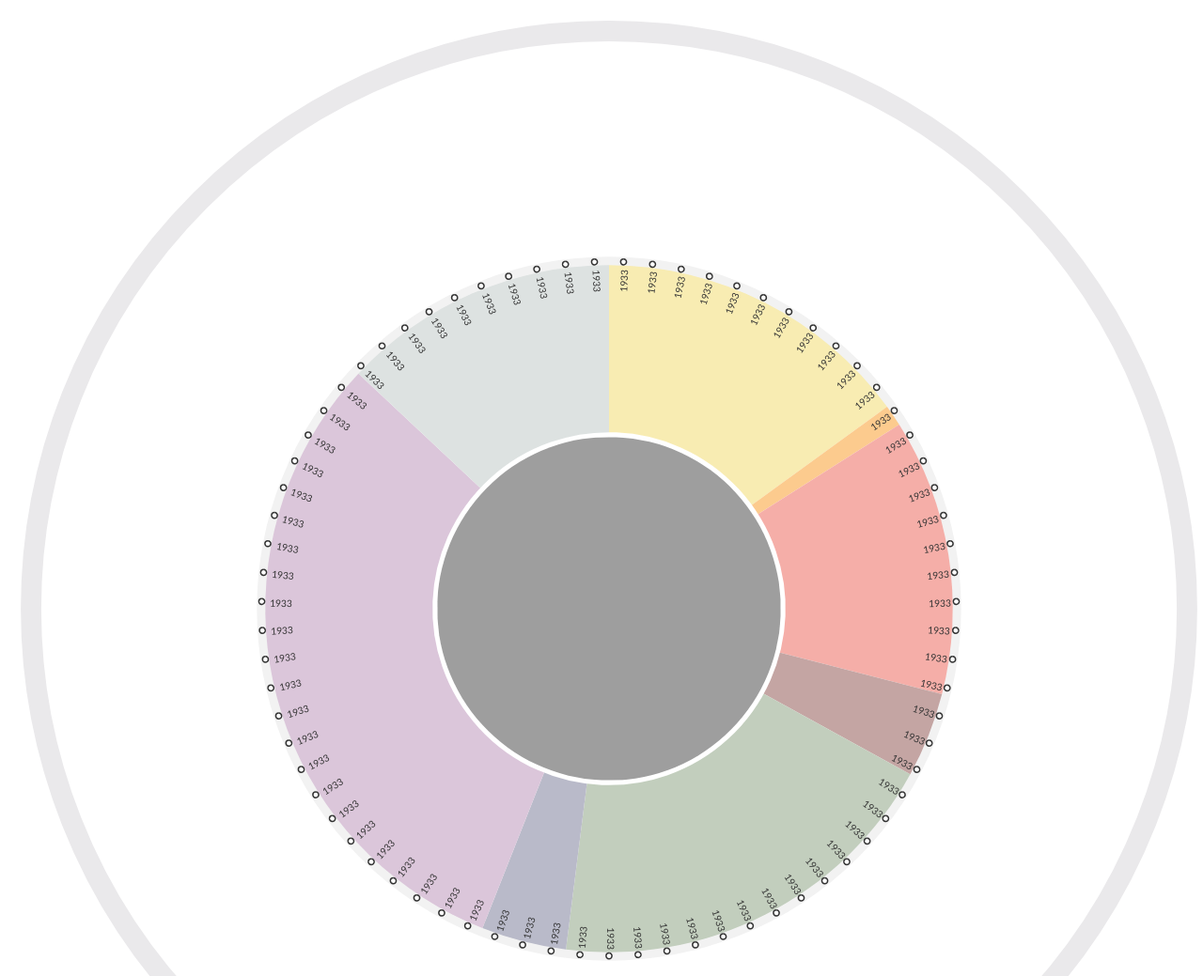
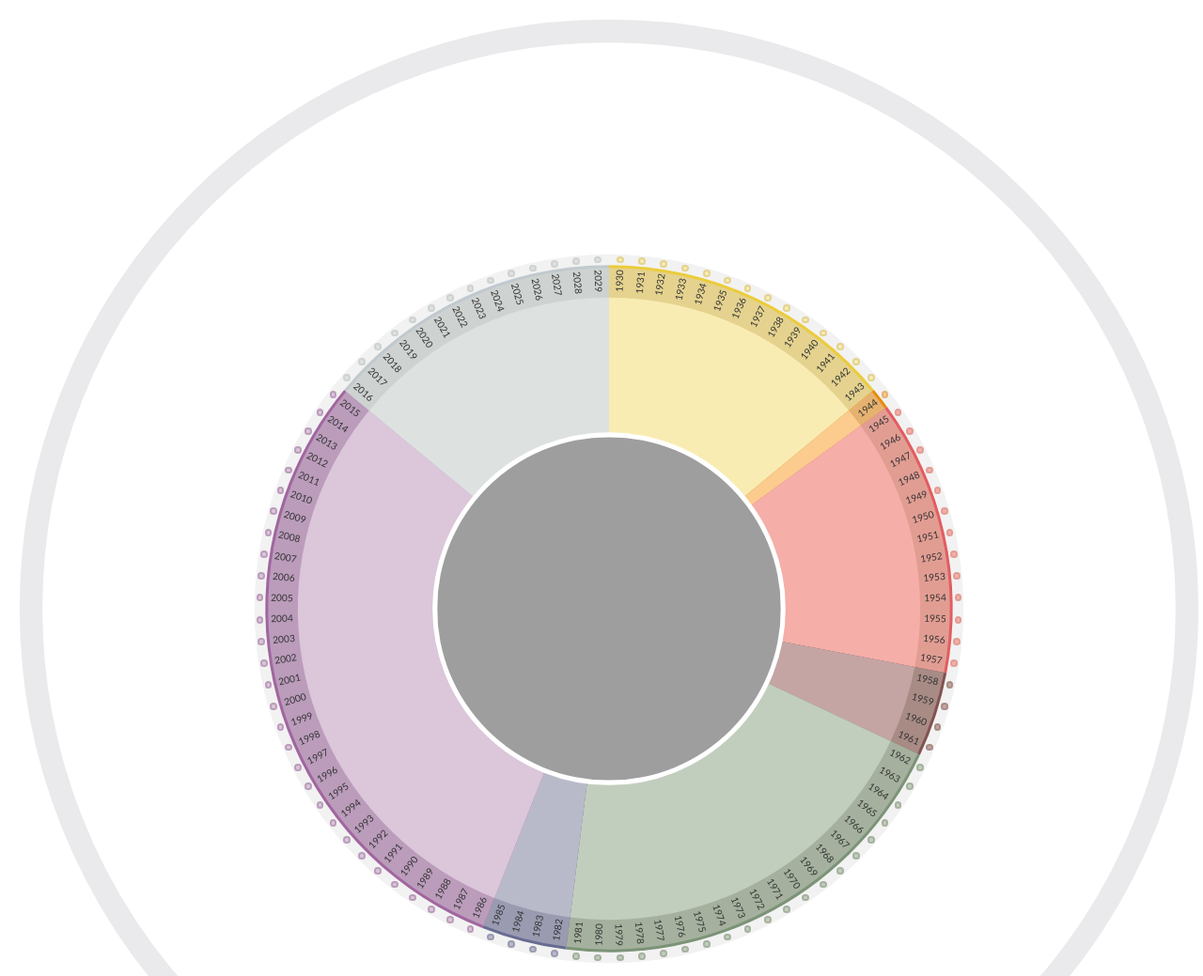
Before and after one commit to janaratolonbaeva/circle-of-life, a plain HTML site: page index.html in a window 1280 px wide. Shown: the top 1039 px of the page at 94% size. Drawn offline with Linux system fonts and the light colour scheme.

Commit message:
Added data

```diff
--- a/script.js
+++ b/script.js
@@ -1,3 +1,52 @@
+// main - this color a large background, base - this color for dot border,
+// secondary - this color for date's background
+
+const categoryData = {
+  amountYear: 100,
+  arrayData: [
+    {
+      category: 'Kindheit & Jugend',
+      colors: { main: '#f8ecb2', secondary: '#e4d28e', base: '#ebcc3c' },
+      date: { from: 1930, to: 1944 },
+    },
+    {
+      category: 'Flucht',
+      colors: { main: '#fccb8e', secondary: '#e6b26f', base: '#e78b0a' },
+      date: { from: 1944, to: 1945 },
+    },
+    {
+      category: 'Ausbildung',
+      colors: { main: '#f5aea8', secondary: '#e29d93', base: '#e25d60' },
+      date: { from: 1945, to: 1958 },
+    },
+    {
+      category: 'Familiengründung',
+      colors: { main: '#c4a5a3', secondary: '#a88b85', base: '#825251' },
+      date: { from: 1958, to: 1962 },
+    },
+    {
+      category: 'Familie & Firma',
+      colors: { main: '#c2cebd', secondary: '#a5b19e', base: '#7b9376' },
+      date: { from: 1962, to: 1982 },
+    },
+    {
+      category: 'Witwe',
+      colors: { main: '#b9bac9', secondary: '#9a9bb1', base: '#686c91' },
+      date: { from: 1982, to: 1986 },
+    },
+    {
+      category: 'Witwe & Großmutter',
+      colors: { main: '#dbc6da', secondary: '#bb9cbb', base: '#a1659f' },
+      date: { from: 1986, to: 2016 },
+    },
+    {
+      category: '',
+      colors: { main: '#dde2e1', secondary: '#ced2d0', base: '#c0c9ce' },
+      date: { from: 2016, to: 2030 },
+    },
+  ],
+};
+
 let canvas = document.getElementById('canvas');
 const canvasWrapper = document.querySelector('.canvas-wrapper');
 let ctx = canvas.getContext('2d');
@@ -12,24 +61,11 @@ let radius = canvas.width / 3.5;
 let startAngle = -Math.PI / 2;
 let endAngle = startAngle + 2 * Math.PI;
 
-drawCircleWithOneColor((canvas.width - 50) / 2, canvas.width * (0.034 / 2), '#EAE9EB');
-drawCircleWithOneColor(radius, canvas.width * (0.028 / 2), '#F2F2F2');
+drawCircleWithOneColor((canvas.width - 50) / 2, canvas.width * (0.038 / 2), '#EAE9EB');
+drawCircleWithOneColor(radius, canvas.width * (0.036 / 2), '#F2F2F2');
 
 const deg = 360;
-
-const arrayInterval = [
-  { color: '#F8ECB2', int: (15 * deg) / 100 },
-  { color: '#FCCB8E', int: (1 * deg) / 100 },
-  { color: '#F5AEA8', int: (13 * deg) / 100 },
-  { color: '#C4A5A3', int: (4 * deg) / 100 },
-  { color: '#C2CEBD', int: (19 * deg) / 100 },
-  { color: '#B9BAC9', int: (4 * deg) / 100 },
-  { color: '#DBC6DA', int: (31 * deg) / 100 },
-  { color: '#DDE2E1', int: (13 * deg) / 100 },
-];
-
-draw();
-drawDots();
+drawTriangle();
 
 let img = new Image();
 img.src = 'images/image.jpg';
@@ -40,56 +76,57 @@ img.onload = function () {
   ctx.drawImage(img, imgX, imgY, imgSize, imgSize);
 };
 
-endAngle = startAngle + 4 * Math.PI;
+const endAngleLittleCircle = startAngle + 4 * Math.PI;
 ctx.beginPath();
-ctx.arc(centerX, centerY, imgSize / 2, startAngle, endAngle);
+ctx.arc(centerX, centerY, imgSize / 2, startAngle, endAngleLittleCircle);
 ctx.lineWidth = 10;
 ctx.strokeStyle = '#FFFFFF';
 ctx.stroke();
 ctx.restore();
 ctx.clip();
 
-function drawDots() {
-  let numberOfPoints = 75;
+drawDotsForBigCircle();
+
+function drawDotsForBigCircle() {
+  const { arrayData, amountYear } = categoryData;
+  let numberOfPoints = amountYear;
   let divisions = 2;
   let angleStep = (endAngle - startAngle) / numberOfPoints;
-  startAngle = startAngle + angleStep / divisions;
+  let adjustedStartAngle = startAngle + angleStep / divisions;
+  const firstDate = arrayData[0].date.from;
+  const lastDate = arrayData[categoryData.arrayData.length - 1].date.to;
+  const numberOfYears = lastDate - firstDate;
 
-  for (let i = 0; i < numberOfPoints; i++) {
-    let angle = startAngle + i * angleStep;
-    x = centerX + (radius - canvas.width * 0.012) * Math.cos(angle);
-    y = centerY + (radius - canvas.width * 0.012) * Math.sin(angle);
+  for (let i = firstDate; i < lastDate; i++) {
+    const angle = adjustedStartAngle + (i - firstDate) * angleStep;
+    const dateX = centerX + (radius - canvas.width * 0.014) * Math.cos(angle);
+    const dateY = centerY + (radius - canvas.width * 0.014) * Math.sin(angle);
+    const fontSizeDate = canvas.width * 0.008;
+    const dotX = centerX + (radius + canvas.width * 0.0046) * Math.cos(angle);
+    const dotY = centerY + (radius + canvas.width * 0.0046) * Math.sin(angle);
+    const dotSize = canvas.width * (0.012 / 2);
+    const borderWidth = 2.5;
+    let bgColor;
+    let borderColor;
 
-    const el = document.createElement('span');
-    let font = canvas.width * 0.008;
-    el.innerHTML = '1933';
-    el.classList.add('date');
-    el.style.fontSize = `${font}px`;
-    el.style.top = `${y - font / 2}px`;
-    el.style.left = `${x - font}px`;
+    arrayData.map((item) => {
+      if (item.date.to >= i && item.date.from <= i) {
+        bgColor = item.colors.main;
+        borderColor = item.colors.secondary;
+      }
+    });
 
-    if (i < numberOfPoints / 2) {
-      el.style.transform = `rotate(${angle}rad)`;
-    } else {
-      el.style.transform = `rotate(${angle + Math.PI}rad)`;
-    }
-    canvasWrapper.appendChild(el);
-
-    x = centerX + (radius + canvas.width * 0.003) * Math.cos(angle);
-    y = centerY + (radius + canvas.width * 0.003) * Math.sin(angle);
-    ctx.beginPath();
-
-    if (canvas.width > 1200) {
-      ctx.lineWidth = 3;
-    } else {
-      ctx.lineWidth = 1.5;
-    }
-
-    ctx.arc(x, y, canvas.width * (0.0037 / 2), startAngle, endAngle);
-    ctx.strokeStyle = '#333333';
-    ctx.stroke();
-    ctx.fillStyle = '#fff';
-    ctx.fill();
+    drawOneDot('dot--lg', dotX + dotSize / 2, dotY, dotSize, canvasWrapper, bgColor, borderColor, borderWidth);
+    addTextForCircle(
+      dateX - dotSize / 4,
+      dateY - dotSize / 4,
+      fontSizeDate,
+      numberOfYears,
+      angle,
+      canvasWrapper,
+      i,
+      firstDate
+    );
   }
 }
 
@@ -97,23 +134,43 @@ function degreesToRadians(degrees) {
   return (degrees * Math.PI) / 180;
 }
 
-function draw() {
+function drawTriangle() {
+  const { arrayData } = categoryData;
   let startingAngle = -Math.PI / 2;
 
-  for (let i = 0; i < arrayInterval.length; i++) {
-    let interval = arrayInterval[i].int;
+  for (let i = 0; i < arrayData.length; i++) {
+    const year = arrayData[i].date.to === arrayData[i].date.from ? 1 : arrayData[i].date.to - arrayData[i].date.from;
+    let interval = (year * deg) / 100;
     let arcSize = degreesToRadians(interval);
-    let endAngle = startingAngle + arcSize;
+    let endingAngle = startingAngle + arcSize;
 
     ctx.beginPath();
     ctx.moveTo(centerX, centerY);
-    ctx.arc(centerX, centerY, radius, startingAngle, endAngle, false);
+    ctx.arc(centerX, centerY, radius, startingAngle, endingAngle, false);
+    ctx.fillStyle = arrayData[i].colors.base;
     ctx.lineTo(centerX, centerY);
-    ctx.fillStyle = arrayInterval[i].color;
     ctx.fill();
     ctx.closePath();
 
-    startingAngle = endAngle;
+    ctx.beginPath();
+    ctx.moveTo(centerX, centerY);
+    ctx.arc(centerX, centerY, radius - 3, startingAngle, endingAngle, false);
+    ctx.fillStyle = arrayData[i].colors.secondary;
+    ctx.lineTo(centerX, centerY);
+    ctx.fill();
+    ctx.closePath();
+
+    const mainSizeRadius = canvas.width * 0.027;
+
+    ctx.beginPath();
+    ctx.moveTo(centerX, centerY);
+    ctx.arc(centerX, centerY, radius - mainSizeRadius, startingAngle, endingAngle, false);
+    ctx.fillStyle = arrayData[i].colors.main;
+    ctx.lineTo(centerX, centerY);
+    ctx.fill();
+    ctx.closePath();
+
+    startingAngle = endingAngle;
   }
 }
 
@@ -124,3 +181,41 @@ function drawCircleWithOneColor(radius, lineWidth, strokeStyle) {
   ctx.strokeStyle = strokeStyle;
   ctx.stroke();
 }
+
+function addTextForCircle(x, y, fontSize, numberOfPoints, angle, parent, index, firstDate) {
+  const el = document.createElement('span');
+  el.innerHTML = index;
+  el.classList.add('number');
+  el.style.fontSize = `${fontSize}px`;
+  el.style.top = `${y - fontSize / 2}px`;
+  el.style.left = `${x - fontSize}px`;
+  const i = index - firstDate;
+
+  if (i < numberOfPoints / 2) {
+    el.style.transform = `rotate(${angle}rad)`;
+  } else {
+    el.style.transform = `rotate(${angle + Math.PI}rad)`;
+  }
+
+  parent.appendChild(el);
+}
+
+function drawOneDot(className, x, y, size, parent, bgColor, borderColor, borderWidth) {
+  const el = document.createElement('span');
+  el.classList.add(className);
+  el.style.width = `${size}px`;
+  el.style.height = `${size}px`;
+  el.style.background = `${bgColor}`;
+  el.style.borderStyle = 'solid';
+  el.style.borderColor = `${borderColor}`;
+  el.style.top = `${y - size / 2}px`;
+  el.style.left = `${x - size}px`;
+
+  if (canvas.width > 1200) {
+    el.style.borderWidth = `${borderWidth}px`;
+  } else {
+    el.style.borderWidth = `${borderWidth / 2}px`;
+  }
+
+  parent.appendChild(el);
+}
--- a/style.css
+++ b/style.css
@@ -4,7 +4,7 @@
   --third-family: 'Gayathri', sans-serif;
   --font3: 'Alex Brush', sans-serif;
   --gray-1: #333;
-  --canvas-wrapper-border-color: #EAE9EB;
+  --canvas-wrapper-border-color: #eae9eb;
   --primary-color-dark-blue: #393a3e;
   --primary-color-blue: #586fec;
   --primary-color-light-blue: #f8faff;
@@ -61,10 +61,17 @@ canvas {
   position: relative;
 }
 
-.date {
+.number {
   position: absolute;
   font-family: var(--font-family);
   color: var(--gray-1);
   font-weight: 400;
   z-index: 50;
 }
+
+.dot--lg {
+  position: absolute;
+  z-index: 50;
+  border-radius: 50%;
+  display: block;
+}
```
